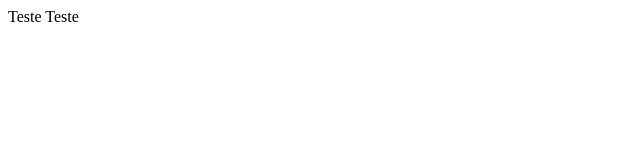
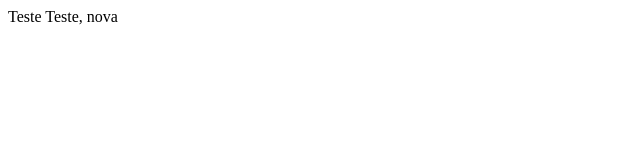
Before and after one commit to JuMariane/projeto-museu, a plain HTML site: page css/fature-login.html in a window 1280 px wide. Shown: the full height of the page, 0-640 px from the left. Drawn offline with Linux system fonts and the light colour scheme.

Commit message:
Branch-julia

```diff
--- a/css/fature-login.html
+++ b/css/fature-login.html
@@ -6,6 +6,6 @@
     <title>Julia git branch </title>
 </head>
 <body>
-    Teste Teste
+    Teste Teste, nova
 </body>
 </html>
```
